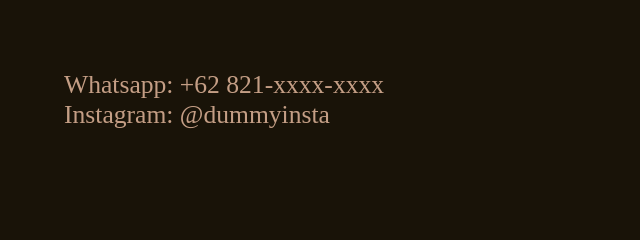
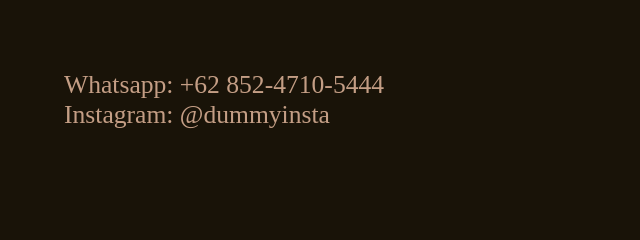
Before and after one commit to NAUFALHAIDARPUTERASYARIF/BurhanShop, a plain HTML site: page index.html in a window 1280 px wide. Shown: the part 1485-1725 px from the top of the page, 0-640 px from the left. Drawn offline with Linux system fonts and the light colour scheme.

Commit message:
Update index.html

```diff
--- a/index.html
+++ b/index.html
@@ -68,7 +68,7 @@
 
         <footer>
             <div class="contacts">
-                <p>Whatsapp: +62 821-xxxx-xxxx</p>
+                <p>Whatsapp: +62 852-4710-5444</p>
                 <p>Instagram: @dummyinsta</p>
             </div>
             <div class="location">
@@ -109,4 +109,5 @@
 </body>
 
 
+
 </html>
```
